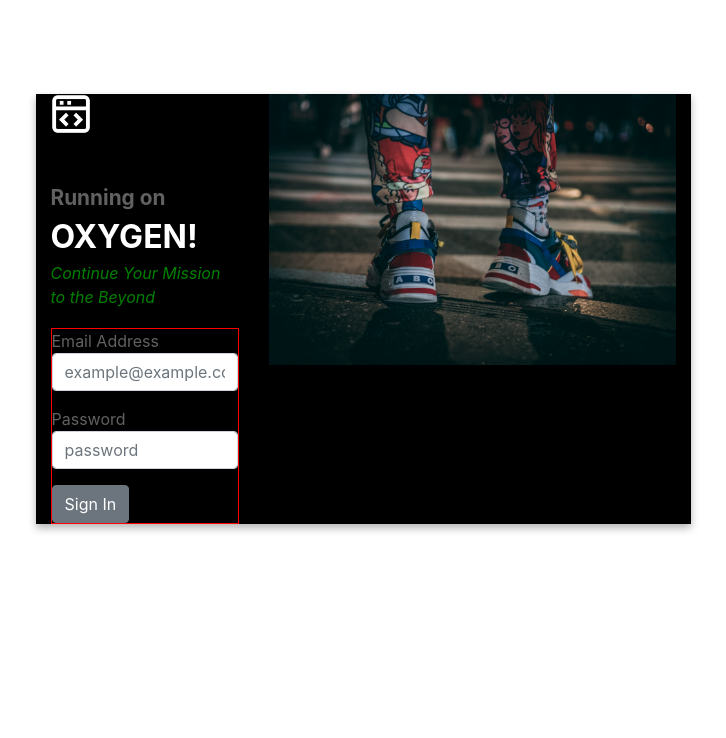
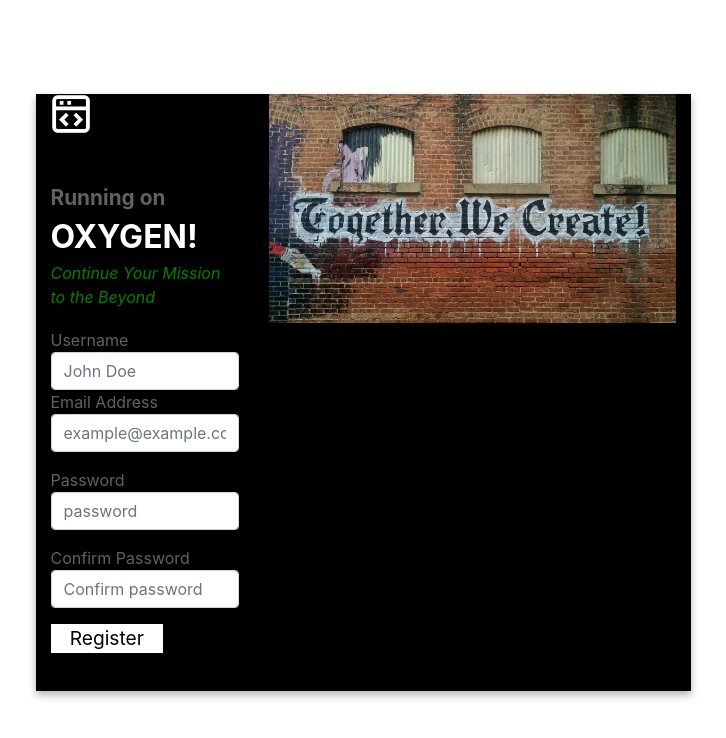
Before and after one commit to Cavein254/devtalkfrontend, a React (Create React App) app: page / in a window 1280 px wide. Shown: the top 738 px of the page, without its empty margins (277-1003 px from the left). Built offline with nearby package versions, Linux system fonts and the light colour scheme.

Commit message:
added auth image

```diff
--- a/src/App.js
+++ b/src/App.js
@@ -6,6 +6,7 @@ import Hero from "./components/hero/Hero";
 import Resources from "./components/resources/Resources";
 import Question from "./components/question/Question";
 import Login from "./components/auth/Login";
+import Register from "./components/auth/Register";
 
 export default function App() {
   return (
@@ -17,7 +18,8 @@ export default function App() {
       {/* <Footer /> */}
       {/* <Question /> */}
       {/* <Question /> */}
-      <Login />
+      {/* <Login /> */}
+      <Register />
     </div>
   );
 }
--- a/src/components/auth/Login.module.css
+++ b/src/components/auth/Login.module.css
@@ -27,5 +27,19 @@
 }
 .auth_form {
   margin-top: 1.2rem;
-  border: 1px red solid;
+  margin-bottom: 1.2rem;
+  padding-bottom: 1.2rem;
 }
+.auth_form > input {
+  border-radius: 0;
+  padding: 5px;
+  font-size: 1.2rem;
+}
+.auth_form > button {
+  border-radius: 0;
+  padding: 0 1.2rem;
+  font-size: 1.2rem;
+  background-color: #fff;
+  color: #000;
+  border: #000;
+}
--- /dev/null
+++ b/src/components/auth/Register.js
@@ -0,0 +1,75 @@
+import React from "react";
+import { Button, Col, Form, FormGroup, Input, Row } from "reactstrap";
+import Loginpic from "../../assets/loginpic.jpg";
+import Logo from "../../assets/logo.png";
+import RegisterPic from "../../assets/register.jpg";
+import styles from "./Login.module.css";
+
+const Register = () => {
+  return (
+    <div>
+      <Row>
+        <Col sm="12" md={{ size: 6, offset: 3 }}>
+          <Row className={styles.auth_container}>
+            <Col xs="12" md="4">
+              <div>
+                <img className={styles.auth_logo} src={Logo} />
+              </div>
+              <div>
+                <div className={styles.auth_text}>
+                  <span className={styles.auth_text_run}>Running on </span>
+                  <span className={styles.auth_text_oxygen}>OXYGEN!</span>
+                </div>
+                <div className={styles.auth_text_mission}>
+                  Continue Your Mission to the Beyond
+                </div>
+              </div>
+              <Form className={styles.auth_form}>
+                <FormGroup>
+                  <div>
+                    Username
+                    <Input type="text" placeholder="John Doe" name="username" />
+                  </div>
+                  <div>
+                    Email Address
+                    <Input
+                      type="email"
+                      placeholder="example@example.com"
+                      name="email"
+                    />
+                  </div>
+                </FormGroup>
+                <FormGroup>
+                  <div>
+                    Password
+                    <Input
+                      type="password"
+                      placeholder="password"
+                      name="password"
+                    />
+                  </div>
+                </FormGroup>
+                <FormGroup>
+                  <div>
+                    Confirm Password
+                    <Input
+                      type="password"
+                      placeholder="Confirm password"
+                      name="confirm_password"
+                    />
+                  </div>
+                </FormGroup>
+                <Button>Register </Button>
+              </Form>
+            </Col>
+            <Col>
+              <img src={RegisterPic} className="img-fluid" />
+            </Col>
+          </Row>
+        </Col>
+      </Row>
+    </div>
+  );
+};
+
+export default Register;
```
Also changed, not shown: src/assets/register.jpg (added), 1 other file (tests, documents, lock files or other folders).
